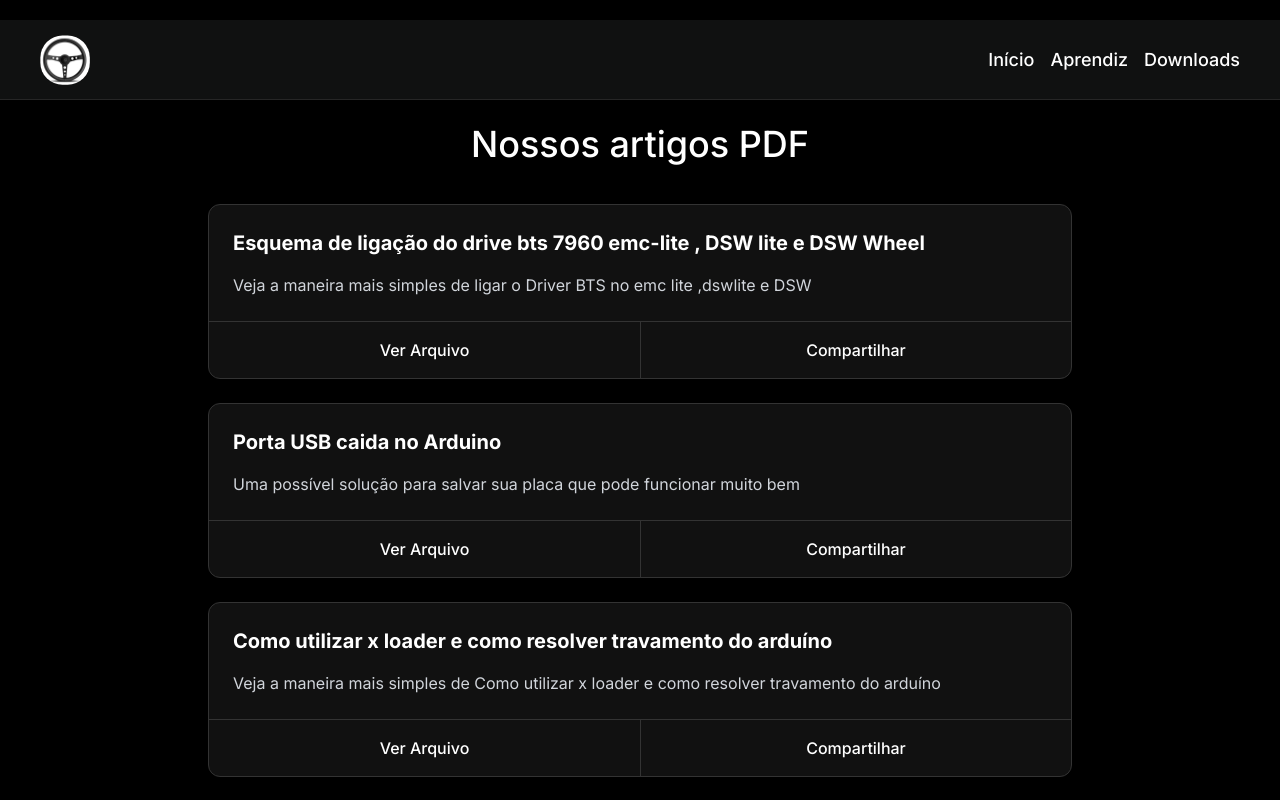
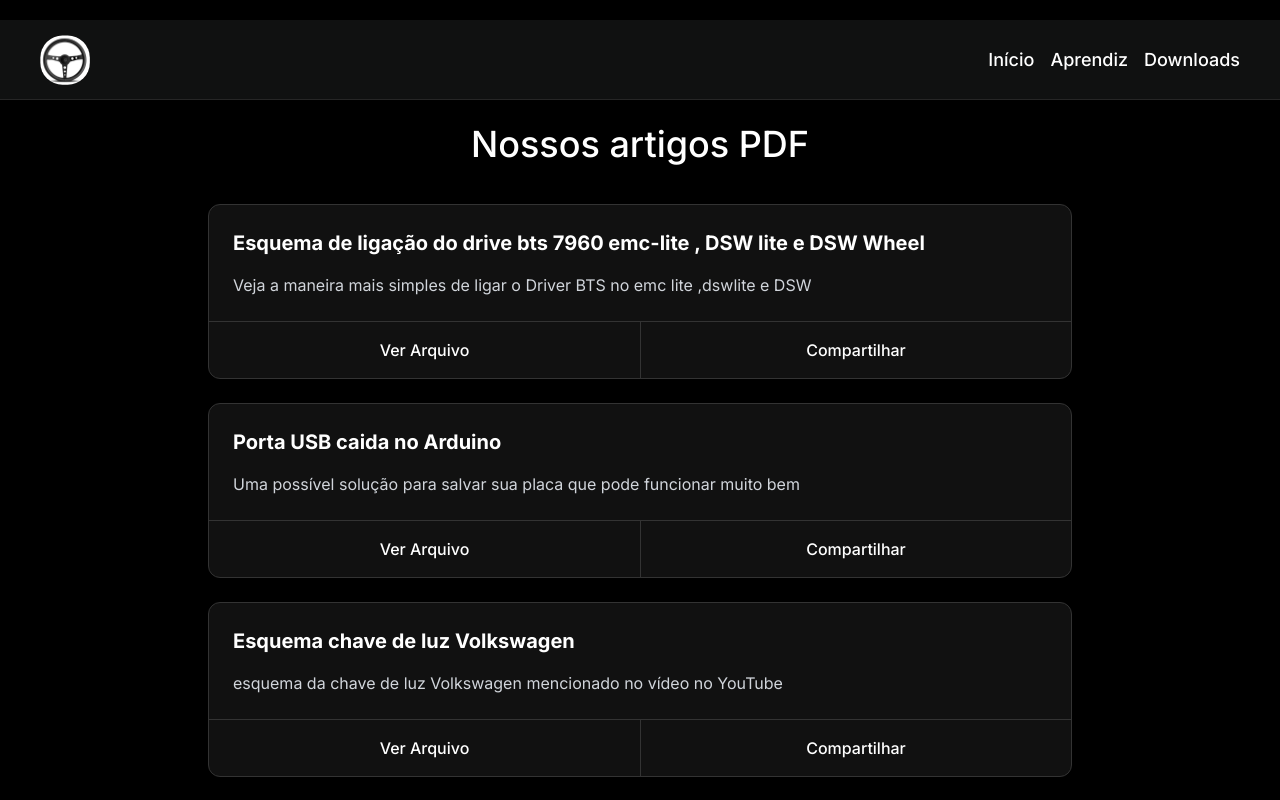
Before and after one commit to Valdemir-DSW/site-dsw-top, a Next.js app: page /aprendiz in a window 1280 px wide. Shown: the top 800 px of the page. Built offline with nearby package versions, Linux system fonts and the light colour scheme.

Commit message:
Update projects.tsx

```diff
--- a/src/app/components/aprendiz/projects.tsx
+++ b/src/app/components/aprendiz/projects.tsx
@@ -20,6 +20,13 @@ export const ProjectsArchives = () => {
         "Uma possível solução para salvar sua placa que pode funcionar muito bem",
       urlArchive:
         "Porta USB caída no  arduíno.pdf",
+    },
+    {
+      title: "Esquema chave de luz Volkswagen",
+      description:
+        " esquema da chave de luz Volkswagen mencionado no vídeo no YouTube",
+      urlArchive:
+        "chave_luz_vw.pdf",
     },
     {
       title: "Como utilizar x loader e como resolver travamento do arduíno",
```
